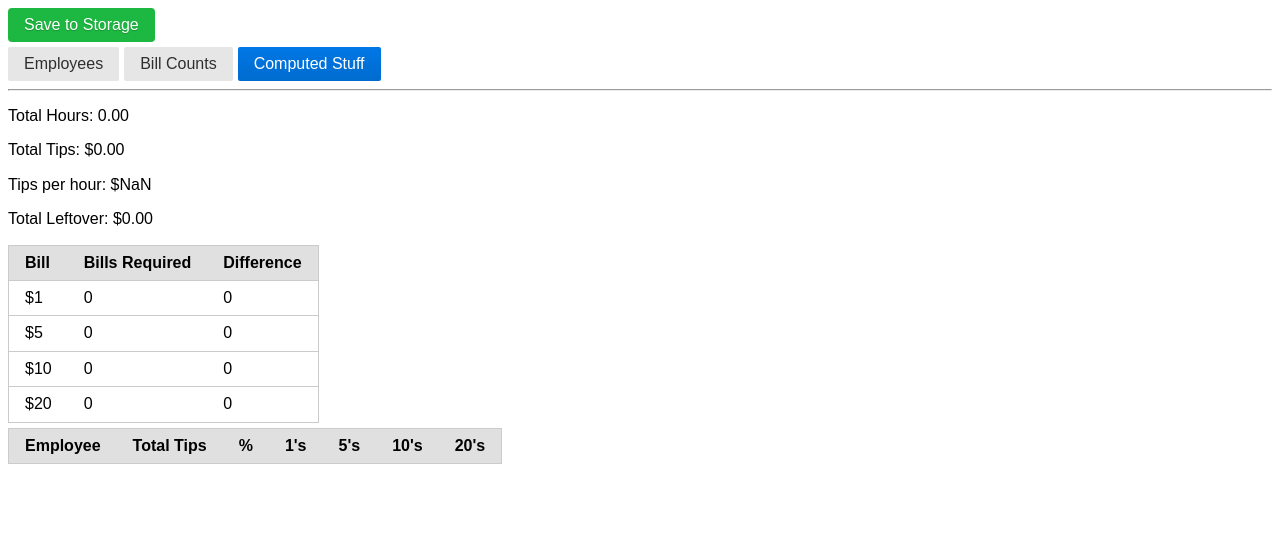
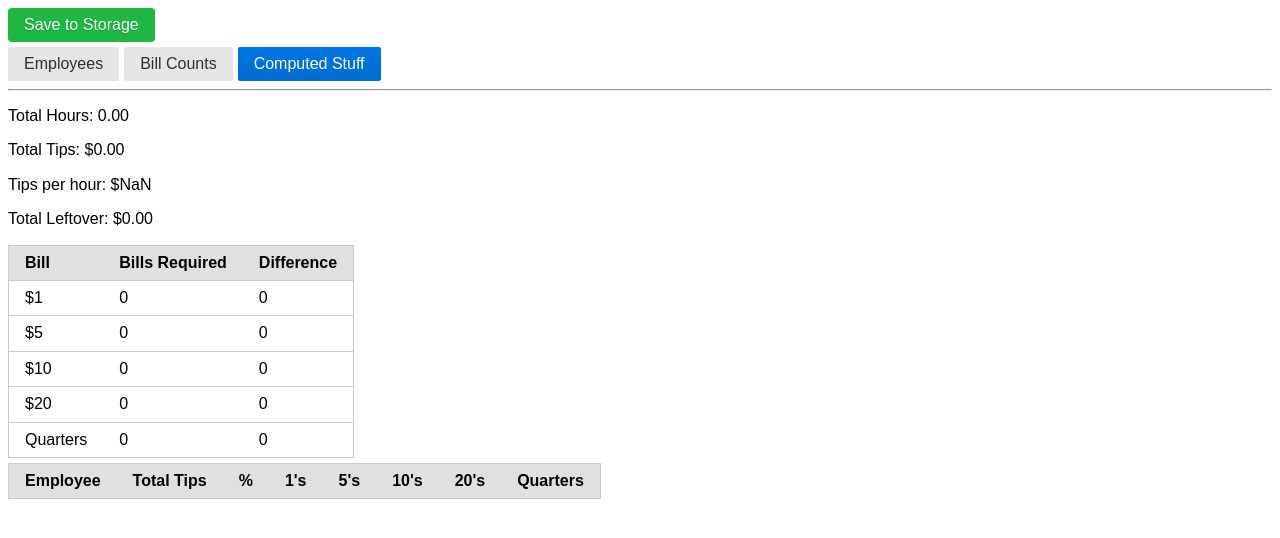
Before and after one commit to AlyxMoon/Simple-Tip-Distribution-Calculator, a Vue app: page / in a window 1280 px wide. Both pictures are taken after a click on the button "Computed Stuff". Shown: the top 538 px of the page. Built offline with nearby package versions, Linux system fonts and the light colour scheme.

Commit message:
Add ability to reserve quarters Set an amount of money in quarters that an employee wants and account for that when distributing tips. It's assumed that these quarters are being reserved separately so they count towards tip total

```diff
--- a/src/App.vue
+++ b/src/App.vue
@@ -53,11 +53,24 @@
                   :value="employee.hours" @input="changeEmployeeHours({ index, hours: $event.target.value })" />
               </div>
 
-              <div class="pure-size-1" >
+              <div class="pure-size-1">
                 <input
                   data-nodrag="true"
                   class="pure-u-1 pure-button pure-button-error b-round-0" type="submit"
                   @click.prevent="removeEmployee(index)" value="X" />
+              </div>
+            </div>
+            <div class="pure-g">
+              <div
+                data-nodrag="true"
+                class="pure-u-1-3 py-1 text-align-right">
+                Quarters To Reserve (in $)
+              </div>
+              <div class="pure-u-2-3">
+                <input
+                  data-nodrag="true"
+                  class="pure-u-1 b-round-0" type="number" placeholder="Quarters in reserve (in $)" min="0" step="1"
+                  :value="employee.reservedQuarters" @input="changeEmployeeReservedQuarters({ index, quarters: $event.target.value })" />
               </div>
             </div>
           </fieldset>
@@ -96,16 +109,16 @@
 
     <div v-if="page === 2" class="content">
       <p>
-        Total Hours: {{ getTotalHours().toFixed(2) }}
+        Total Hours: {{ getTotalHours.toFixed(2) }}
       </p>
       <p>
-        Total Tips: ${{ getTotalTips().toFixed(2) }}
+        Total Tips: ${{ getTotalTips.toFixed(2) }}
       </p>
       <p>
-        Tips per hour: ${{ (getTotalTips().toFixed(2) / getTotalHours()).toFixed(2) }}
+        Tips per hour: ${{ (getTotalTips.toFixed(2) / getTotalHours).toFixed(2) }}
       </p>
       <p>
-        Total Leftover: ${{ getLeftoverTips().toFixed(2) }}
+        Total Leftover: ${{ getLeftoverTips.toFixed(2) }}
       </p>
 
       <table class="pure-table pure-table-horizontal">
@@ -117,8 +130,13 @@
         <tbody>
           <tr v-for="(bill, index) in [1, 5, 10, 20]" :key="`bill-${bill}`">
             <td>${{ bill }}</td>
-            <td>{{ getEmployeeTips().reduce((count, employee) => { return count + employee.bills[3 - index].count }, 0)}}</td>
-            <td>{{ getEmployeeTips().reduce((count, employee) => { return count + employee.bills[3 - index].count }, 0) - getBillOfType(bill).count }}</td>
+            <td>{{ getEmployeeTips.reduce((count, employee) => { return count + employee.bills[3 - index].count }, 0)}}</td>
+            <td>{{ getEmployeeTips.reduce((count, employee) => { return count + employee.bills[3 - index].count }, 0) - getBillOfType(bill).count }}</td>
+          </tr>
+          <tr>
+            <td>Quarters</td>
+            <td>{{ getSumOfQuarters * 4 }}</td>
+            <td>0</td>
           </tr>
         </tbody>
       </table>
@@ -133,10 +151,11 @@
             <th>5's</th>
             <th>10's</th>
             <th>20's</th>
+            <th>Quarters</th>
           </tr>
         </thead>
         <tbody>
-          <tr v-for="(employee, index) in getEmployeeTips()" :key="`employee-compute-${index}`">
+          <tr v-for="(employee, index) in getEmployeeTips" :key="`employee-compute-${index}`">
             <td>{{ employee.name }}</td>
             <td>${{ employee.total }}</td>
             <td>{{ employee.percent }}%</td>
@@ -144,6 +163,7 @@
             <td>{{ employee.bills[2].count }}</td>
             <td>{{ employee.bills[1].count }}</td>
             <td>{{ employee.bills[0].count }}</td>
+            <td>{{ employee.bills[4].count }}</td>
           </tr>
         </tbody>
       </table>
@@ -167,6 +187,7 @@ export default {
   computed: {
     ...mapGetters([
       'getBillOfType',
+      'getSumOfQuarters',
       'getEmployeeTips',
       'getLeftoverTips',
       'getTotalHours',
@@ -189,6 +210,7 @@ export default {
       'changeBillCount',
       'changeEmployeeHours',
       'changeEmployeeName',
+      'changeEmployeeReservedQuarters',
       'changePage',
       'clearBillCounts',
       'clearEmployeeHours',
@@ -316,6 +338,7 @@ input[type=submit] {
 
 .pure-g {
   flex-wrap: nowrap;
+  align-items: center;
 }
 
 .drag-active {
@@ -336,4 +359,8 @@ input[type=submit] {
   max-width: 25%;
 }
 
+.text-align-right {
+  text-align: right;
+}
+
 </style>
--- a/src/vuex/actions.js
+++ b/src/vuex/actions.js
@@ -2,20 +2,18 @@ import localForage from 'localforage'
 import debounce from 'lodash/debounce'
 
 export const addEmployee = ({ commit }) => {
-  let employee = { name: '', hours: 0 }
+  let employee = { name: '', hours: 0, reservedQuarters: null }
 
   commit('ADD_EMPLOYEE', { employee })
 }
 
 export const moveEmployee = ({ commit, state }, { oldIndex, newIndex }) => {
-  console.log('before', JSON.stringify(state.employees))
   let newEmployeeArray = state.employees.slice()
   newEmployeeArray.splice(newIndex, 0, state.employees[oldIndex])
   newEmployeeArray.splice(
     oldIndex + (oldIndex >= newIndex ? 1 : 0),
     1
   )
-  console.log('after', JSON.stringify(newEmployeeArray))
   commit('SET_EMPLOYEES', { employees: newEmployeeArray })
 }
 
@@ -45,6 +43,12 @@ export const changeEmployeeHours = debounce(({ commit, state }, { index, hours }
 export const changeEmployeeName = ({ commit, state }, { index, name }) => {
   if (index >= 0 && index < state.employees.length) {
     commit('SET_EMPLOYEE_NAME', { index, name })
+  }
+}
+
+export const changeEmployeeReservedQuarters = ({ commit, state }, { index, quarters }) => {
+  if (index >= 0 && index < state.employees.length) {
+    commit('SET_EMPLOYEE_QUARTERS', { index, quarters: Number(quarters) })
   }
 }
 
--- a/src/vuex/getters.js
+++ b/src/vuex/getters.js
@@ -2,10 +2,16 @@ export const getBillOfType = state => type => {
   return state.bills.find(bill => bill.type === type)
 }
 
-export const getEmployeeTips = state => () => {
+export const getSumOfQuarters = state => {
+  return state.employees.reduce((sum, employee) => {
+    return sum + (Number(employee.reservedQuarters) || 0)
+  }, 0)
+}
+
+export const getEmployeeTips = (state, getters) => {
   let validBillTypes = [20, 10, 5, 1]
-  let totalHours = getTotalHours(state)()
-  let totalTips = getTotalTips(state)()
+  let totalHours = getters.getTotalHours
+  let totalTips = getters.getTotalTips
 
   let employeeTotals = state.employees.map((employee, index) => {
     return {
@@ -28,7 +34,7 @@ export const getEmployeeTips = state => () => {
     let total = totalHours ? Math.floor(totalTips * (employee.hours / totalHours)) : 0
     total += whoGetsLeftovers.includes(index) ? 1 : 0
 
-    let tempTotal = total
+    let tempTotal = total - employee.reservedQuarters || 0
     let bills = validBillTypes.map(bill => {
       let count = 0
       while (tempTotal >= bill) {
@@ -37,7 +43,7 @@ export const getEmployeeTips = state => () => {
       }
 
       return { type: bill, count }
-    })
+    }).concat({ type: 'quarter', count: employee.reservedQuarters * 4 })
 
     return {
       ...employee,
@@ -48,23 +54,28 @@ export const getEmployeeTips = state => () => {
   })
 }
 
-export const getLeftoverTips = state => () => {
-  return getEmployeeTips(state)().reduce((total, employee) => {
+export const getLeftoverTips = (state, getters) => {
+  return getters.getEmployeeTips.reduce((total, employee) => {
     return total - employee.total
-  }, getTotalTips(state)())
+  }, getters.getTotalTips)
 }
 
-export const getTotalHours = state => () => {
+export const getTotalHours = state => {
   return state.employees.reduce((sum, employee) => {
     return isNaN(employee.hours) ? sum : employee.hours + sum
   }, 0)
 }
 
-export const getTotalTips = state => () => {
-  return state.change2 + state.change + state.bills.reduce((sum, bill) => {
-    if (!isNaN(bill.type) && !isNaN(bill.count)) {
-      return (bill.type * bill.count) + sum
-    }
-    return sum
-  }, 0)
+export const getTotalTips = (state, getters) => {
+  return (
+    state.change2 +
+    state.change +
+    getters.getSumOfQuarters +
+    state.bills.reduce((sum, bill) => {
+      if (!isNaN(bill.type) && !isNaN(bill.count)) {
+        return (bill.type * bill.count) + sum
+      }
+      return sum
+    }, 0)
+  )
 }
--- a/src/vuex/mutations.js
+++ b/src/vuex/mutations.js
@@ -46,6 +46,13 @@ export const SET_EMPLOYEE_NAME = (state, payload) => {
   ]
 }
 
+export const SET_EMPLOYEE_QUARTERS = (state, payload) => {
+  state.employees[payload.index] = Object.assign(
+    state.employees[payload.index],
+    { reservedQuarters: payload.quarters }
+  )
+}
+
 export const SET_SAVING = (state, payload) => {
   state.saving = payload.saving
 }
```
